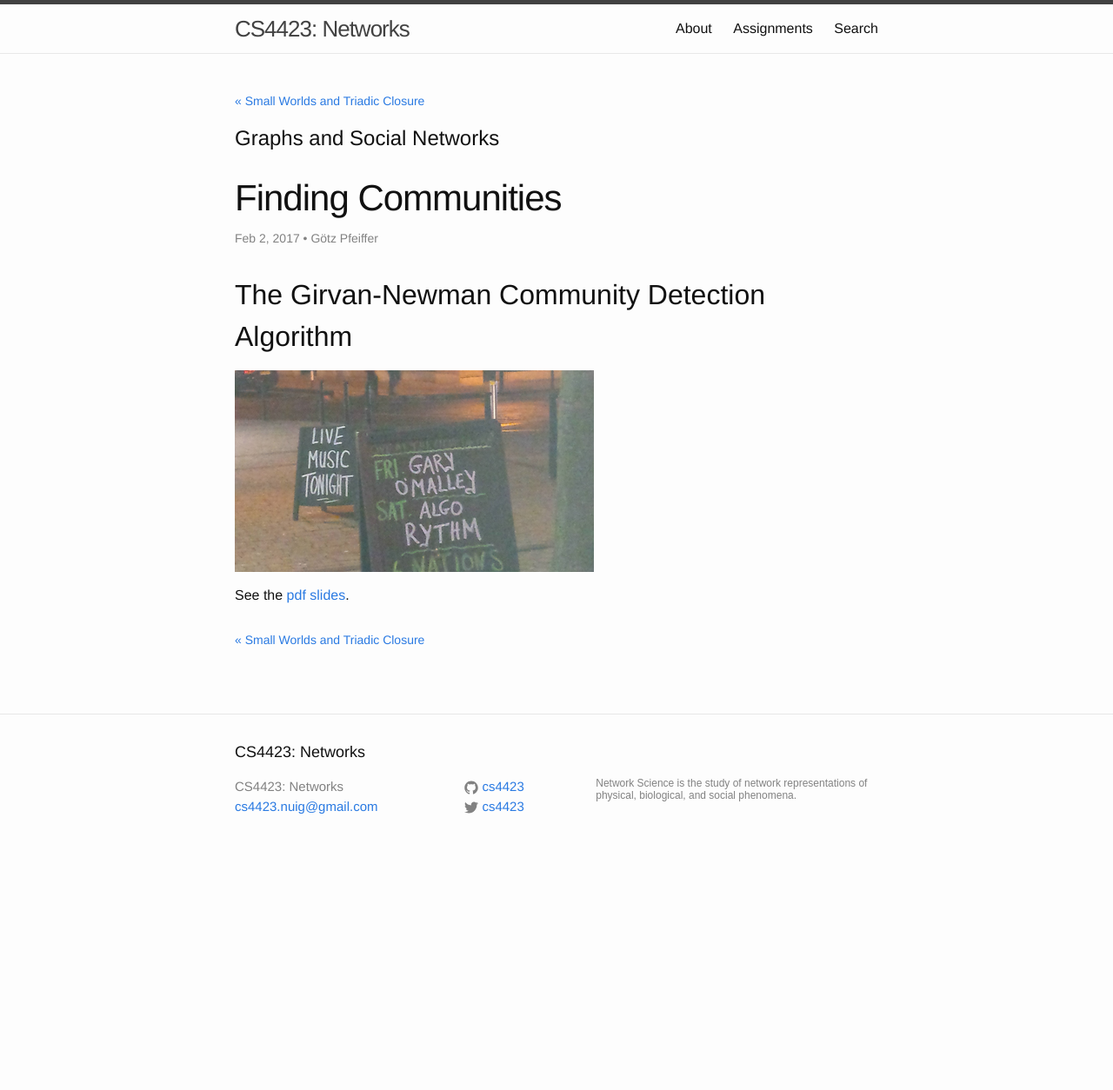
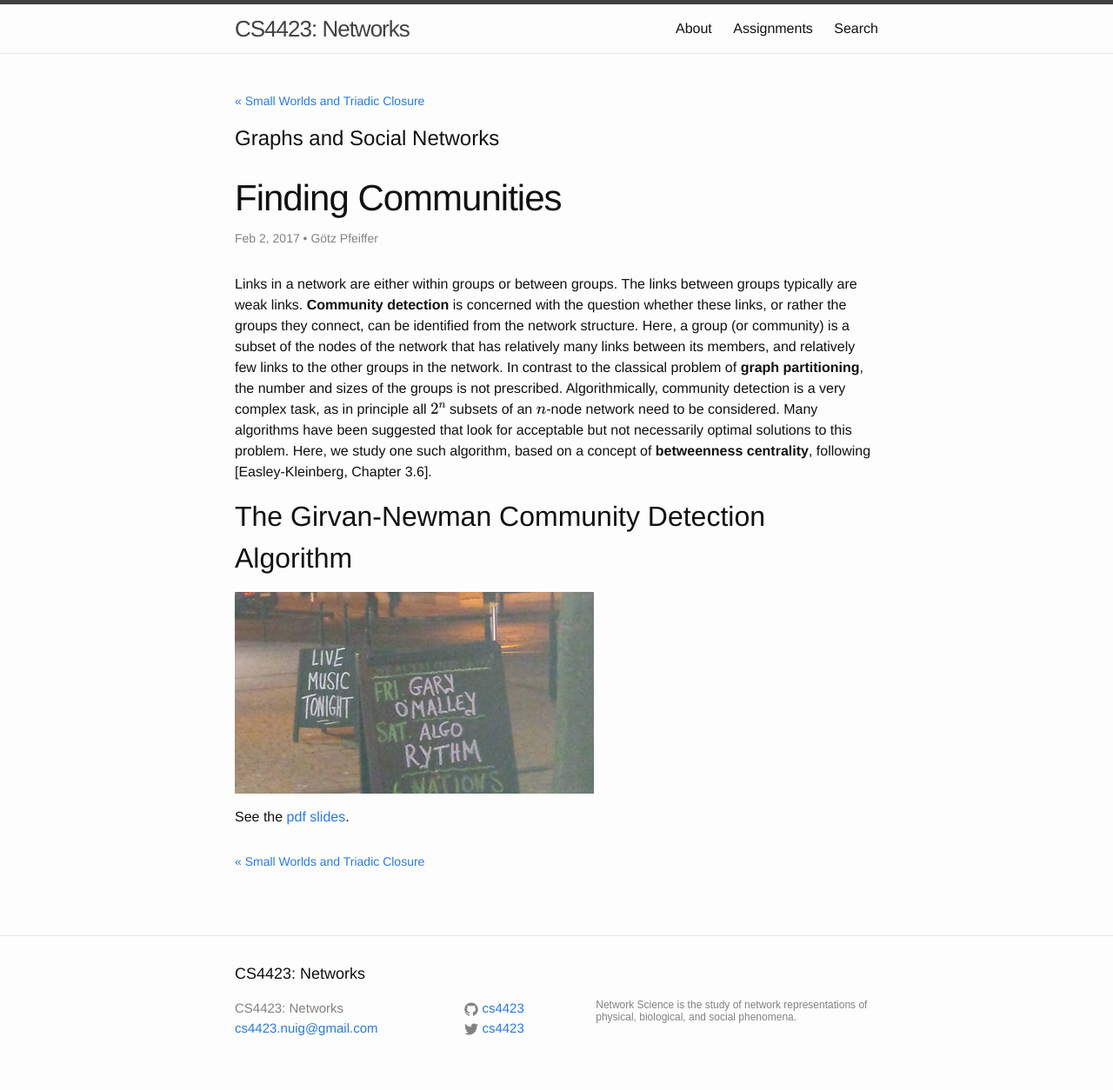
Before and after one commit to starktech23/cs4423.github.io, a Jekyll site: the page built from _posts/2017-02-02-note08.md, in a window 1280 px wide. Shown: the whole page at 87% size. Built offline with Jekyll 4.4.1, drawn with Linux system fonts in a browser that asks for light colours; formulas are drawn with MathJax 3; a script that is not in the unit is left out; comment, search, counter and statistics services are not loaded; before the commit the page ends 999 px from its top, so only the background shows below that.

Commit message:
added intro to note 8

```diff
--- a/_posts/2017-02-02-note08.md
+++ b/_posts/2017-02-02-note08.md
@@ -3,6 +3,22 @@ title: Finding Communities
 category: Graphs and Social Networks
 published: true
 ---
+
+Links in a network are either within groups or between groups.
+The links between groups typically are weak links.  **Community detection**
+is concerned with the question whether these links, or rather the groups
+they connect, can be identified from the network structure.
+Here, a group (or community) is a subset of the nodes of the network
+that has relatively many links between its members, and
+relatively few links to the other groups in the network.
+In contrast to the classical problem of **graph partitioning**,
+the number and sizes of the groups is not prescribed.
+Algorithmically, community detection is a very complex task,
+as in principle all $2^n$ subsets of an $n$-node network
+need to be considered.  Many algorithms have been suggested that
+look for acceptable but not necessarily optimal solutions to
+this problem.  Here, we study one such algorithm, based on a concept
+of **betweenness centrality**, following [Easley-Kleinberg, Chapter 3.6].
 
 ## The Girvan-Newman Community Detection Algorithm
 
```
